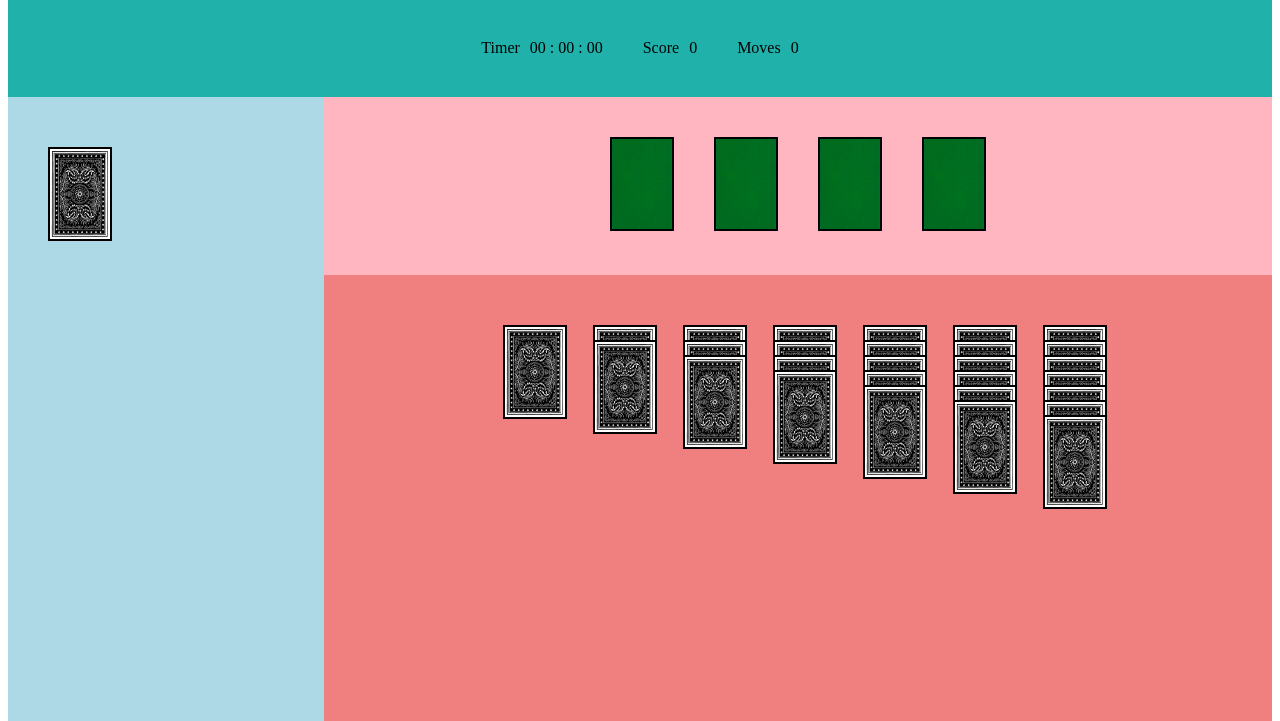
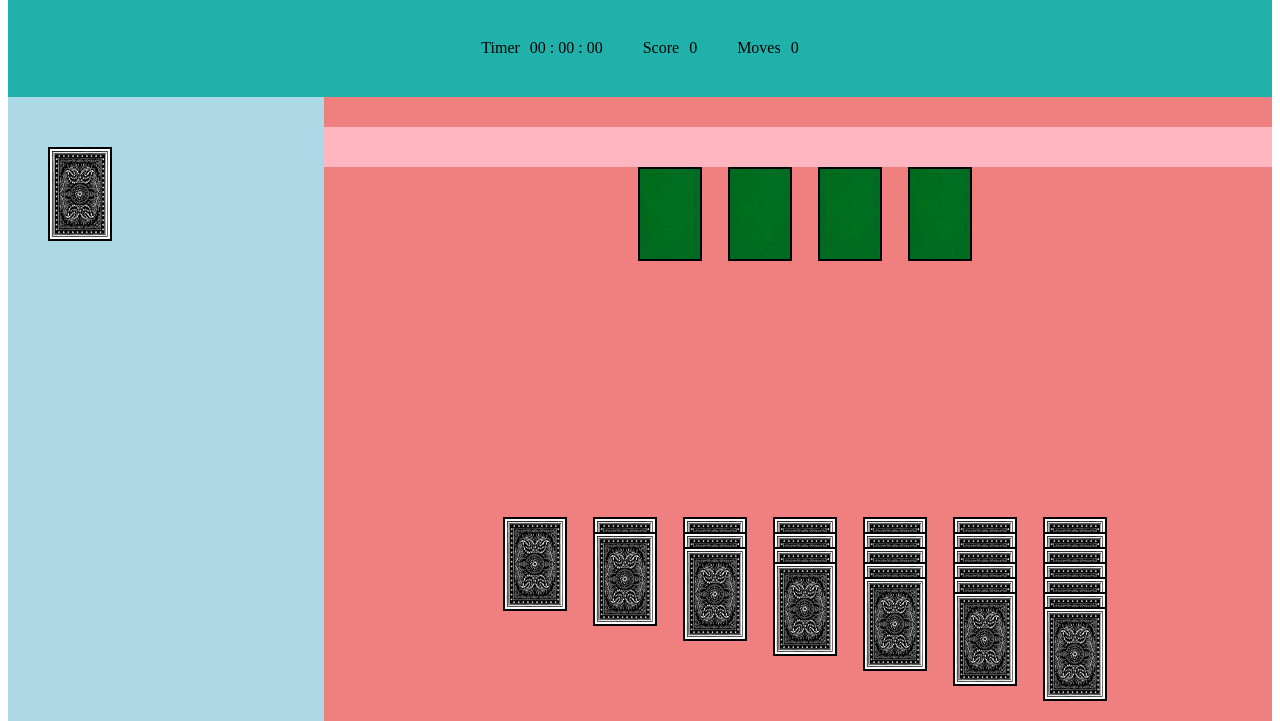
Before and after one commit to emilyaikens/Solitaire, a plain HTML site: page index.html in a window 1280 px wide. Shown: the part 79-800 px from the top of the page. Drawn offline with Linux system fonts and the light colour scheme.

Commit message:
UPDATE foundations and tableau overlapping, not formatting correctly.

```diff
--- a/main.css
+++ b/main.css
@@ -60,14 +60,17 @@ img {
     background-color: lightcoral;
     height: 100vh;
 }
-#tableau {
+#tableau, #foundations {
     margin-top: 30px;
     position: relative;
 }
-.tab-col {
+#tableau {
+    background-color: lightgrey;
+}
+.tab-col, .fd-col {
     margin-right: 90px;
 }
-.tab-card {
+.tab-card, .fd-card {
     position: absolute;
 }
 #foundations {
--- a/main.js
+++ b/main.js
@@ -113,7 +113,7 @@ function startGame() {
             tabCard.classList.add('tab-card', 'card');
             tabCard.setAttribute('id', cards[idxCounter].id)
             tabCard.style.zIndex = j;
-            tabCard.style.top = `${15 * topCountT}px`;
+            tabCard.style.top = `${300 + 15 * topCountT}px`;
             if (j === (i-1)) {
                 tabCard.classList.add('flipped');
             }
```
